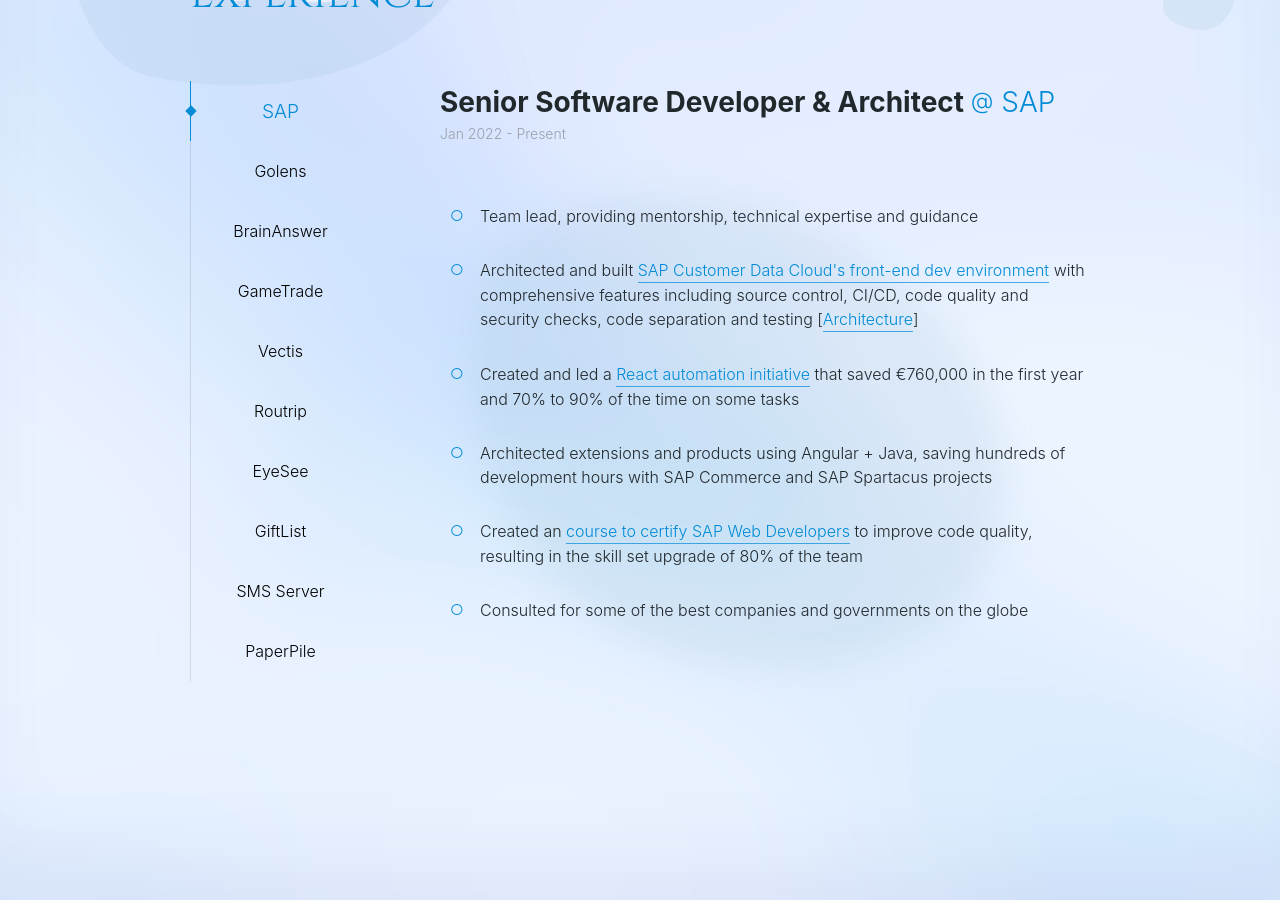
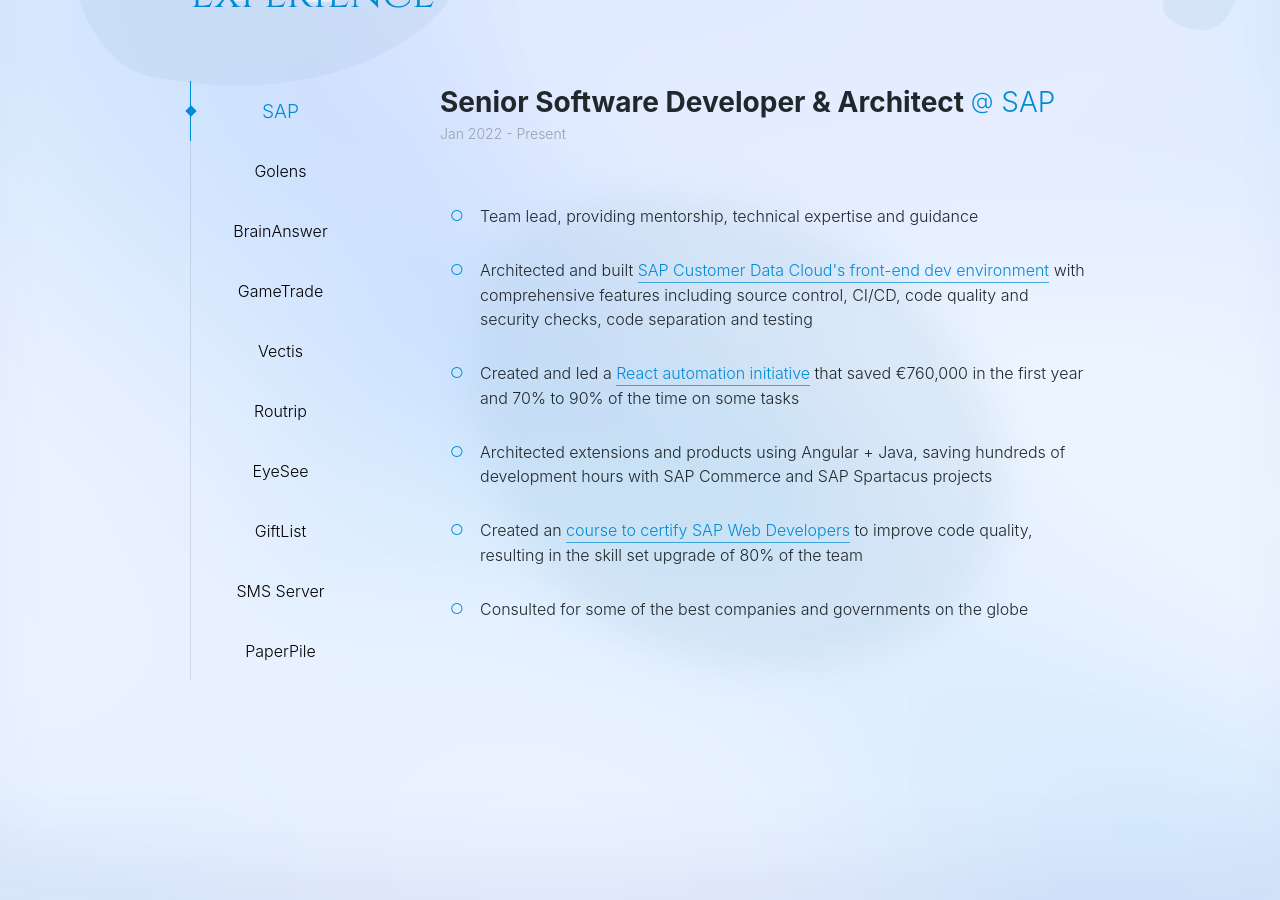
Before and after one commit to luismarques-io/luismarques-io.github.io, a Jekyll site: the page built from index.markdown, in a window 1280 px wide and 900 px high, scrolled down 3451 px. Built offline with Jekyll 4.4.1, drawn with Linux system fonts in a browser that asks for light colours; nearby versions of some CDN libraries; some web fonts are replaced; a script that is not in the unit is left out.

Commit message:
Update experience

```diff
--- a/_data/experience.yml
+++ b/_data/experience.yml
@@ -4,7 +4,7 @@
   title: Senior Software Developer & Architect
   description:
     - Team lead, providing mentorship, technical expertise and guidance
-    - Architected and built <a href="https://github.com/SAP/sap-customer-data-cloud-accelerator" class="link" target="_blank" rel="noreferrer">SAP Customer Data Cloud's front-end dev environment</a> with comprehensive features including source control, CI/CD, code quality and security checks, code separation and testing [<a href="https://github.com/SAP/sap-customer-data-cloud-accelerator/wiki/Technical-Documentation#architecture" class="link" target="_blank" rel="noreferrer">Architecture</a>]
+    - Architected and built <a href="https://github.com/SAP/sap-customer-data-cloud-accelerator" class="link" target="_blank" rel="noreferrer">SAP Customer Data Cloud's front-end dev environment</a> with comprehensive features including source control, CI/CD, code quality and security checks, code separation and testing
     - Created and led a <a href="https://github.com/SAP/sap-customer-data-cloud-toolkit/wiki" class="link" target="_blank" rel="noreferrer">React automation initiative</a> that saved €760,000 in the first year and 70% to 90% of the time on some tasks
     - Architected extensions and products using Angular + Java, saving hundreds of development hours with SAP Commerce and SAP Spartacus projects
     - Created an <a href="https://www.credly.com/org/sap/badge/consulting-skills-2023-web-development-fundamentals" class="link" target="_blank" rel="noreferrer">course to certify SAP Web Developers</a> to improve code quality, resulting in the skill set upgrade of 80% of the team
```
Also changed, not shown: 2 other files.
